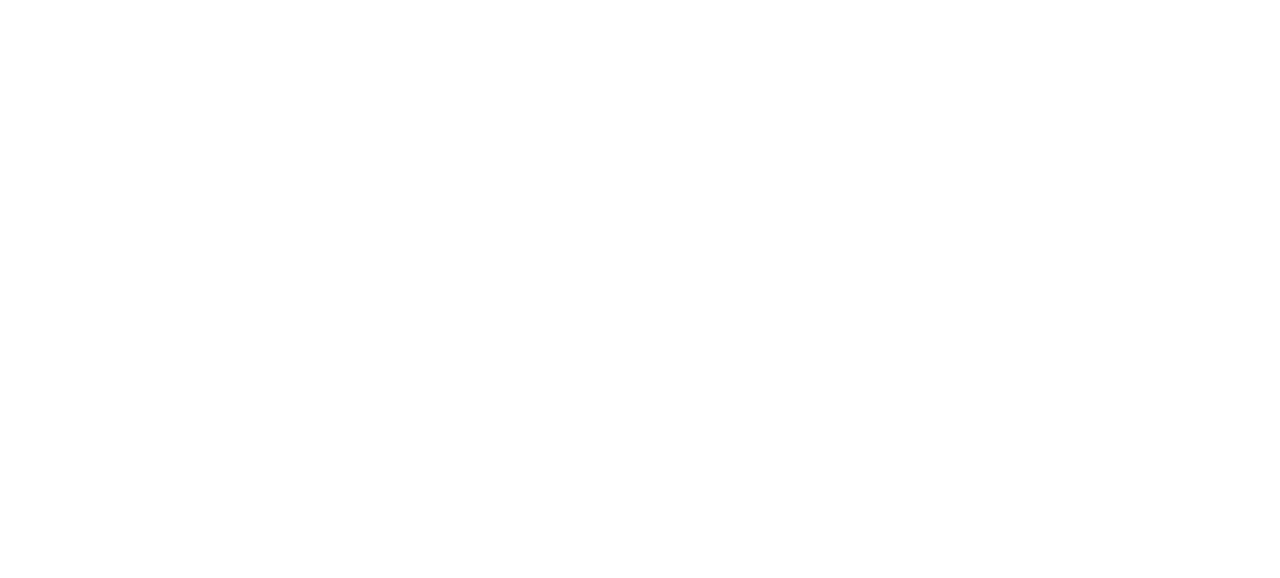
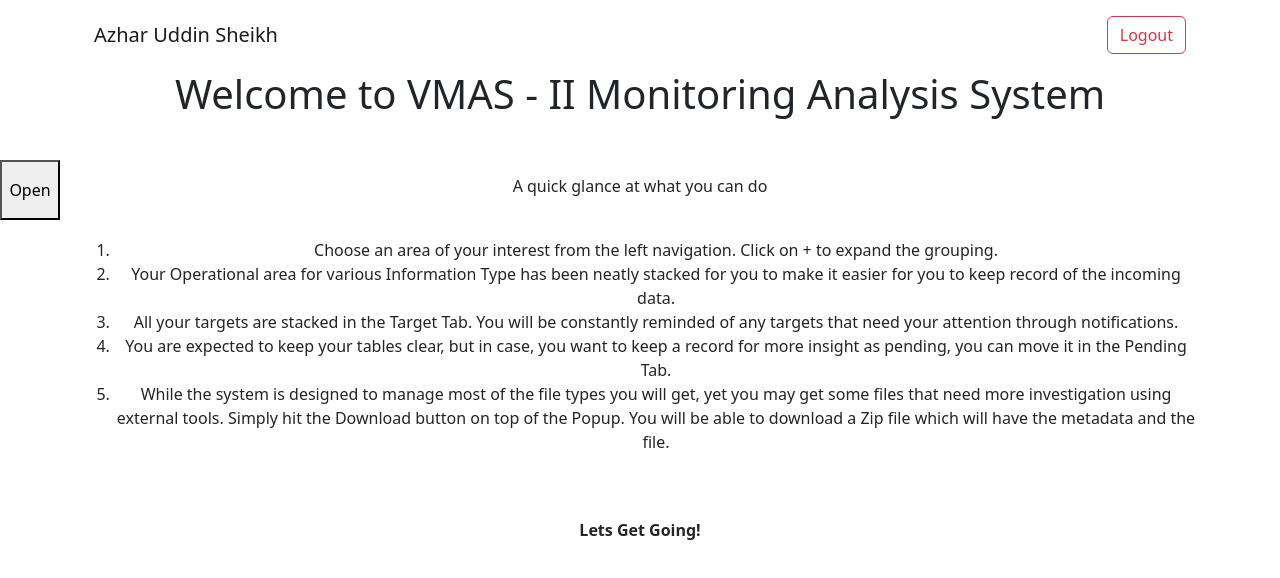
Before and after one commit to idea-repos/vmas2, a React (Create React App) app in the folder vmasfrontend/: page /home in a window 1280 px wide. Before the commit this address had no page. Shown: the top 578 px of the page. Built offline with nearby package versions, Linux system fonts and the light colour scheme.

Commit message:
sidenavbar topnavbar login-logout redirection

```diff
--- a/vmasfrontend/src/App.tsx
+++ b/vmasfrontend/src/App.tsx
@@ -1,13 +1,15 @@
 import './App.css';
 import LoginForm from './components/LoginForm';
 import { BrowserRouter, Route, Routes } from 'react-router-dom';
+import Home from './components/Home';
 
 function App() {
   return (
       <div className="App container">
         <BrowserRouter>
           <Routes>
-            <Route path='/login'  element={<LoginForm />} />
+              <Route path='/login' element={<LoginForm />} />
+              <Route path='/home' element={<Home />} />
           </Routes>
         </BrowserRouter>
       </div>
--- /dev/null
+++ b/vmasfrontend/src/components/Home.tsx
@@ -0,0 +1,34 @@
+import React, { useState } from 'react';
+import SideNavigation from './SideNavigation';
+import TopNavigation from './TopNavigation';
+require('../styles.css')
+
+function Home() {
+    const [sidebarOpen, setSideBarOpen] = useState(false);
+    const handleViewSidebar = () => {
+        setSideBarOpen(!sidebarOpen);
+      };
+    return (
+        <div>
+            <TopNavigation />
+            <SideNavigation isOpen={sidebarOpen} toggleSidebar={handleViewSidebar}/>
+            <div className="pane ui-layout-center center-panel">
+                <div className="jumbotron">
+                    <h1 className="pb-5">Welcome to VMAS - II Monitoring Analysis System</h1>
+                    <p>A quick glance at what you can do</p><br />
+                    <ol>
+                        <li>Choose an area of your interest from the left navigation. Click on + to expand the grouping.</li>
+                        <li>Your Operational area for various Information Type has been neatly stacked for you to make it easier for you to keep record of the incoming data.</li>
+                        <li>All your targets are stacked in the Target Tab. You will be constantly reminded of any targets that need your attention through notifications.</li>
+                        <li>You are expected to keep your tables clear, but in case, you want to keep a record for more insight as pending, you can move it in the Pending Tab.</li>
+                        <li>While the system is designed to manage most of the file types you will get, yet you may get some files that need more investigation using external tools. Simply hit the Download button on top of the Popup. You will be able to download a Zip file which will have the metadata and the file.</li>
+                    </ol>
+                    <br /><br />
+                    <strong>Lets Get Going!</strong>
+                </div>
+            </div>
+        </div>
+    );
+}
+
+export default Home;
--- a/vmasfrontend/src/components/LoginForm.tsx
+++ b/vmasfrontend/src/components/LoginForm.tsx
@@ -1,5 +1,4 @@
-import  Input from './common/Input';
-import React, {useRef, useState, useEffect, useContext} from 'react';
+import React, {useState} from 'react';
 import Alert from 'react-bootstrap/Alert';
 import axios from '../api/axios';
 import { AxiosError } from 'axios';
@@ -7,7 +6,7 @@
 import Col from 'react-bootstrap/Col';
 import Form from 'react-bootstrap/Form';
 import InputGroup from 'react-bootstrap/InputGroup';
-
+import { useNavigate } from 'react-router-dom';
 
 const LOGIN_URL = 'login/';
 
@@ -15,6 +14,7 @@
     const [username, setUsername] = useState('');
     const [password, setPassword] = useState('');
     const [errResponse, setErrResponse] = useState('');
+    let navigate = useNavigate();
 
     const [validated, setValidated] = useState(false);
     const handleSubmit = async (event : any) => {
@@ -28,20 +28,18 @@
                 const user_id = respone?.data?.id;
                 const roles = respone?.data?.roles;
                 const user_detail = respone?.data?.user_detail;
-                console.log(respone.data)
-                setUsername('');
-                setPassword('');
+                navigate('/home');
             } catch (error ) {
                 const err = error as AxiosError
                 if (!err?.response) {
-                    setErrResponse('No server Response')
-                } else if (err.response?.status === 400) {
-                    setErrResponse('Missing Username or Passowrd');
+                    setErrResponse('Server Down Please Try Again Later')
                 } else if (err.response?.status === 401) {
-                    setErrResponse('Unauthorized')
+                    setErrResponse('Given Credential Is Not Correct')
                 } else {
                     setErrResponse('Login Failed')
                 }
+                setUsername('')
+                setPassword('')
             }
         }
         setValidated(true);
@@ -57,6 +55,7 @@
                         <Form.Control
                             type="text"
                             name='username'
+                            value={username}
                             placeholder="Username"
                             aria-describedby="inputGroupPrepend"
                             onChange={ e => {setUsername(e.target.value)}}
@@ -71,6 +70,7 @@
                         name='password'
                         type="password"
                         placeholder="Password"
+                        value={password}
                         onChange={ e => {setPassword(e.target.value)}}
                         required />
                     <Form.Control.Feedback type="invalid">
--- /dev/null
+++ b/vmasfrontend/src/components/SideNavigation.tsx
@@ -0,0 +1,70 @@
+import React from "react";
+
+interface SideNavigationProps {
+    isOpen : boolean;
+    toggleSidebar : () => void
+}
+
+const SideNavigation = ({isOpen, toggleSidebar} : SideNavigationProps) => {
+  const sidebarClass = isOpen ? "sidebar open" : "sidebar";
+  return (
+    <div className={sidebarClass}>
+      <div> Azhar Uddin System Adm </div>
+
+      {/* Start */}
+      <div id="accordion">
+        <div className="card">
+            <div className="card-header" id="headingOne">
+                <h5 className="mb-0">
+                    <button className="btn btn-link" data-toggle="collapse" data-target="#collapseOne" aria-expanded="true" aria-controls="collapseOne">
+                        Rule Management
+                    </button>
+                </h5>
+            </div>
+            <div id="collapseOne" className="collapse show" aria-labelledby="headingOne" data-parent="#accordion">
+                <div className="card-body">
+                    <a href="" className="btn btn-secondary">Rule Management</a>
+                </div>
+            </div>
+        </div>
+        <div className="card">
+            <div className="card-header" id="headingTwo">
+                <h5 className="mb-0">
+                    <button className="btn btn-link collapsed" data-toggle="collapse" data-target="#collapseTwo" aria-expanded="false" aria-controls="collapseTwo">
+                        Target Management
+                    </button>
+                </h5>
+            </div>
+            <div id="collapseTwo" className="collapse" aria-labelledby="headingTwo" data-parent="#accordion">
+                <div className="card-body">
+                    Target Management
+                </div>
+            </div>
+        </div>
+        <div className="card">
+            <div className="card-header" id="headingThree">
+                <h5 className="mb-0">
+                    <button className="btn btn-link collapsed" data-toggle="collapse" data-target="#collapseThree" aria-expanded="false" aria-controls="collapseThree">
+                        User Management
+                    </button>
+                </h5>
+            </div>
+            <div id="collapseThree" className="collapse" aria-labelledby="headingThree" data-parent="#accordion">
+                <div className="card-body">
+                    User Management
+                </div>
+            </div>
+        </div>
+    </div>
+      {/* End */}
+
+
+
+
+      <button onClick={toggleSidebar} className="sidebar-toggle">
+        Open
+      </button>
+    </div>
+  );
+};
+export default SideNavigation;
--- /dev/null
+++ b/vmasfrontend/src/components/TopNavigation.tsx
@@ -0,0 +1,28 @@
+import React from 'react';
+import Container from 'react-bootstrap/Container';
+import Navbar from 'react-bootstrap/Navbar';
+import { useNavigate } from 'react-router-dom';
+
+function TopNavigation() {
+    let navigate = useNavigate();
+
+    const logout = () => {
+        localStorage.clear();
+        navigate('/login')
+    }
+    return (
+        <Navbar>
+            <Container>
+                <Navbar.Brand >Azhar Uddin Sheikh</Navbar.Brand>
+                <Navbar.Toggle />
+                <Navbar.Collapse className="justify-content-end">
+                    <Navbar.Text>
+                        <button onClick={logout} type="button" className="btn btn-outline-danger">Logout</button>
+                    </Navbar.Text>
+                </Navbar.Collapse>
+                </Container>
+        </Navbar>
+    );
+}
+
+export default TopNavigation;
--- /dev/null
+++ b/vmasfrontend/src/styles.css
@@ -0,0 +1,40 @@
+header {
+    position: absolute;
+    top: 0;
+    left: 0;
+    right: 0;
+    height: 60px;
+    background-color: lightcoral;
+  }
+  .sidebar {
+    position: absolute;
+    top: 0px;
+    left: -15vw;
+    height: 100%;
+    width: 15vw;
+    transition: left 0.3s ease-in-out;
+    background-color: lightgray;
+  }
+  .sidebar-toggle {
+    position: absolute;
+    top: 20%;
+    right: -60px;
+    height: 60px;
+    width: 60px;
+    z-index: 1;
+  }
+  .content {
+    position: absolute;
+    top: 60px;
+    left: 0;
+    right: 0;
+    height: 100%;
+    transition: left 0.3s ease-in-out;
+    background-color: lightgray;
+  }
+  .sidebar.open {
+    left: 0;
+  }
+  .content.open {
+    left: 15vw;
+  }
```
